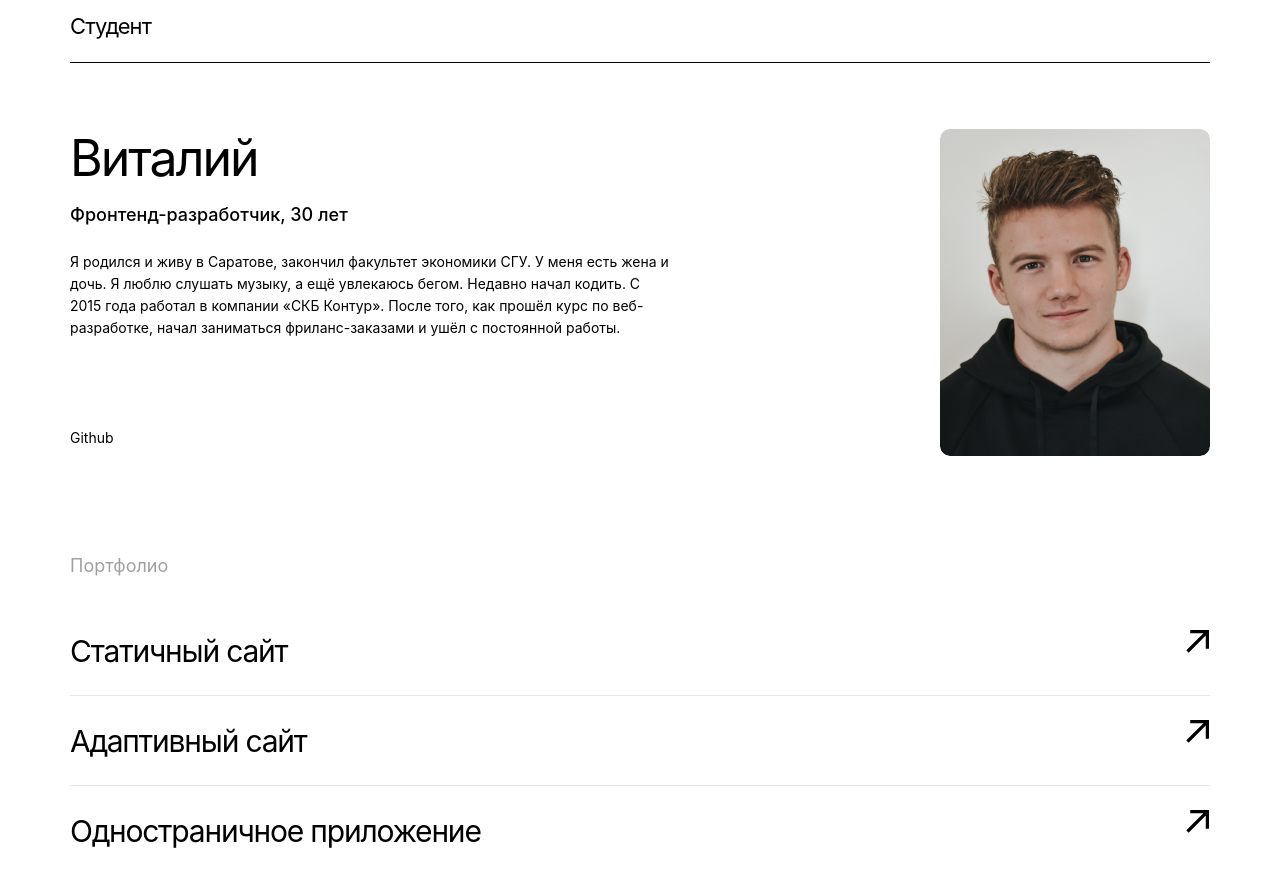
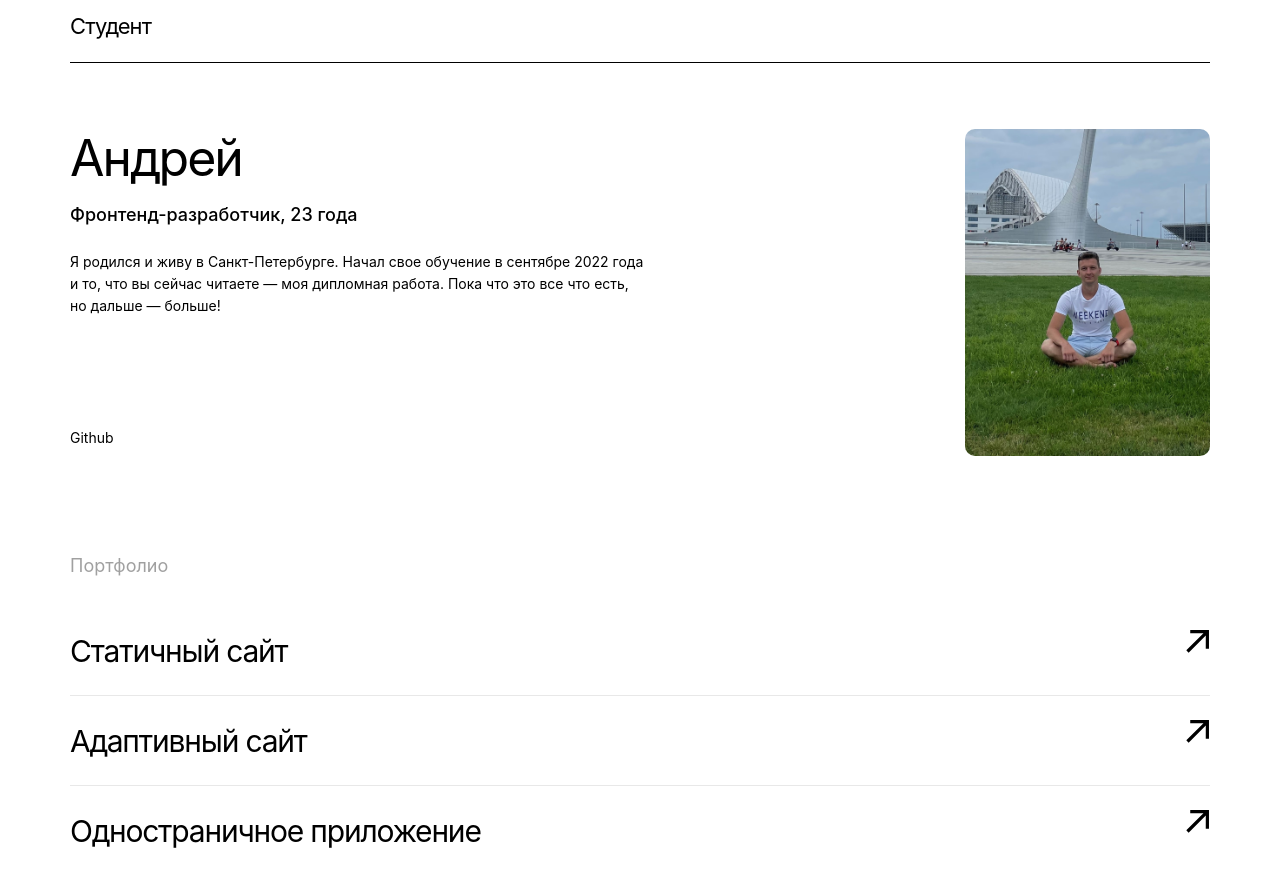
Before and after one commit to Raznex/movies-explorer-frontend, a React (Create React App) app: page / in a window 1280 px wide. Shown: the part 1980-2867 px from the top of the page. Built offline with nearby package versions, Linux system fonts and the light colour scheme.

Commit message:
Залил изменения на сервер

```diff
--- a/src/components/Main/AboutMe/AboutMe.css
+++ b/src/components/Main/AboutMe/AboutMe.css
@@ -100,6 +100,7 @@
   max-width: 270px;
   max-height: 327px;
   object-fit: cover;
+  object-position: center;
 }
 
 @media screen and (max-width: 800px) {
--- a/src/components/Main/AboutMe/AboutMe.js
+++ b/src/components/Main/AboutMe/AboutMe.js
@@ -1,6 +1,6 @@
 import React from 'react';
 import './AboutMe.css'
-import avatar from '../../../images/pic__COLOR_pic.png'
+import avatar from '../../../images/IMG_2340.jpg'
 
 const AboutMe = () => {
   return (
@@ -9,12 +9,12 @@ const AboutMe = () => {
       <div className="about__columns">
         <div className="about__container">
           <div className="about__dev">
-          <h3 className="about__name">Виталий</h3>
-          <p className="about__age">Фронтенд-разработчик, 30 лет</p>
-          <p className="about__description">Я родился и живу в Саратове, закончил факультет экономики СГУ. У меня есть
-            жена и дочь. Я люблю слушать музыку, а ещё увлекаюсь бегом. Недавно начал кодить. С 2015 года работал в
-            компании «СКБ Контур». После того, как прошёл курс по веб-разработке, начал заниматься фриланс-заказами и
-            ушёл с постоянной работы.</p>
+          <h3 className="about__name">Андрей</h3>
+          <p className="about__age">Фронтенд-разработчик, 23 года</p>
+          <p className="about__description">Я&nbsp;родился и&nbsp;живу в&nbsp;Санкт-Петербурге.
+            Начал свое обучение в&nbsp;сентябре 2022 года и&nbsp;то, что вы&nbsp;сейчас читаете&nbsp;&mdash; моя дипломная работа.
+            Пока что это все что есть, но&nbsp;дальше&nbsp;&mdash; больше!
+            </p>
           </div>
           <a href="https://github.com/Raznex" rel="noreferrer" target="_blank" className="about__github">Github</a>
         </div>
```
Also changed, not shown: src/images/IMG_2340.jpg (added), 1 other file (tests, documents, lock files or other folders).
